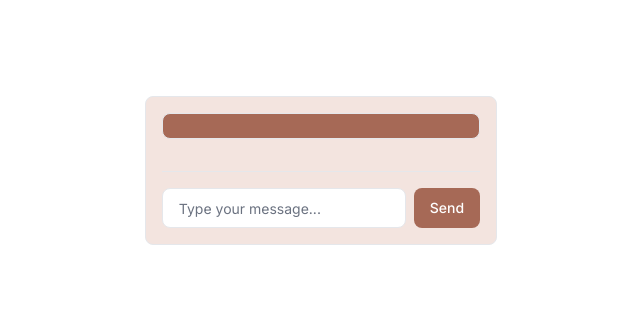
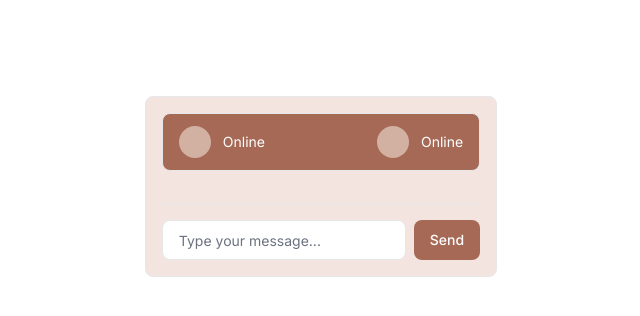
Before and after one commit to cestlvvie/nf-chat-front, a Next.js app: page /chats/1 in a window 1280 px wide. Shown: the top 316 px of the page, without its empty margins (319-959 px from the left). Built offline with nearby package versions, Linux system fonts and the light colour scheme.

Commit message:
Revert "Update chat.tsx"
This reverts commit de0e849cb86b1ad5dafba72cabadbae2adf9d2bd.

```diff
--- a/src/components/chat.tsx
+++ b/src/components/chat.tsx
@@ -10,7 +10,7 @@ interface ChatProps {
 
 export function Chat({ id }: ChatProps) {
   const [messages, setMessages] = useState<any[]>([]);
-  const [participants, setParticipants] = useState<{ [key: string]: boolean }>({});
+  const [participants, setParticipants] = useState<string[]>([]);
   const [messageText, setMessageText] = useState('');
   const [partnerTyping, setPartnerTyping] = useState(false);
 
@@ -33,12 +33,7 @@ export function Chat({ id }: ChatProps) {
 
         const data = await res.json();
         setMessages(data.messages || []);
-        const participantsList = data.chat.participants || [];
-        const participantsStatus = participantsList.reduce((acc: any, participant: string) => {
-          acc[participant] = false;
-          return acc;
-        }, {});
-        setParticipants(participantsStatus);
+        setParticipants(data.chat.participants || []);
       } catch (error) {
         console.error('Error fetching chat data:', error);
       }
@@ -52,16 +47,12 @@ export function Chat({ id }: ChatProps) {
 
     const connectSocket = () => {
       const token = sessionStorage.getItem('accessToken');
-      const userId = sessionStorage.getItem('userId');
-      if (!token || !userId) return;
+      if (!token) return;
 
       socket = io('https://nf-chat-back.onrender.com', {
         extraHeaders: {
           'Authorization': `Bearer ${token}`,
         },
-        query: {
-          userId: userId,
-        }
       });
 
       socket.on('connect', () => {
@@ -71,6 +62,7 @@ export function Chat({ id }: ChatProps) {
 
       socket.on('MESSAGE', (message: any) => {
         setMessages((currentMessages) => {
+
           if (currentMessages.find((msg) => msg._id === message._id)) {
             return currentMessages;
           }
@@ -80,20 +72,6 @@ export function Chat({ id }: ChatProps) {
 
       socket.on('PARTNER_TYPING', () => {
         setPartnerTyping(true);
-      });
-
-      socket.on(SOCKET_EVENTS.USER_ONLINE, (userId: string) => {
-        setParticipants((prevParticipants) => ({
-          ...prevParticipants,
-          [userId]: true,
-        }));
-      });
-
-      socket.on(SOCKET_EVENTS.USER_OFFLINE, (userId: string) => {
-        setParticipants((prevParticipants) => ({
-          ...prevParticipants,
-          [userId]: false,
-        }));
       });
 
       socket.on('disconnect', () => {
@@ -113,6 +91,7 @@ export function Chat({ id }: ChatProps) {
   const handleSendMessage = async () => {
     try {
       const token = sessionStorage.getItem('accessToken');
+      const userId = sessionStorage.getItem('userId');
       if (!token) {
         throw new Error('No token available');
       }
@@ -131,10 +110,12 @@ export function Chat({ id }: ChatProps) {
           throw new Error('Failed to send message');
         }
 
+
         setMessageText('');
       }
     } catch (error) {
       console.error('Error sending message:', error);
+
     }
   };
 
@@ -143,15 +124,20 @@ export function Chat({ id }: ChatProps) {
   return (
     <div className="flex flex-col gap-4 p-4 border border-gray-200 dark:border-gray-700 rounded-lg bg-[#f3e4df] dark:border-gray-800">
       <div className="flex items-center justify-between bg-[#a66956] text-white rounded-lg px-4 py-3 border border-gray-200 border-[#a66956] dark:border-gray-800">
-        {Object.keys(participants).map((participant) => (
-          <div key={participant} className="flex items-center gap-3">
-            <div className="rounded-full bg-[#d2b1a2] text-white flex items-center justify-center w-8 h-8"></div>
-            <div>
-              <h3 className="font-semibold">{participant}</h3>
-              <p className="text-sm">{participants[participant] ? 'Online' : 'Offline'}</p>
-            </div>
+        <div className="flex items-center gap-3">
+          <div className="rounded-full bg-[#d2b1a2] text-white flex items-center justify-center w-8 h-8"></div>
+          <div>
+            <h3 className="font-semibold mr-4">{participants[0]}</h3>
+            <p className="text-sm">Online</p>
           </div>
-        ))}
+        </div>
+        <div className="flex items-center gap-3">
+          <div className="rounded-full bg-[#d2b1a2] flex items-center justify-center w-8 h-8"></div>
+          <div>
+            <h3 className="font-semibold">{participants[1]}</h3>
+            <p className="text-sm">Online</p>
+          </div>
+        </div>
       </div>
       <div>
         {messages.map((message) => (
```
